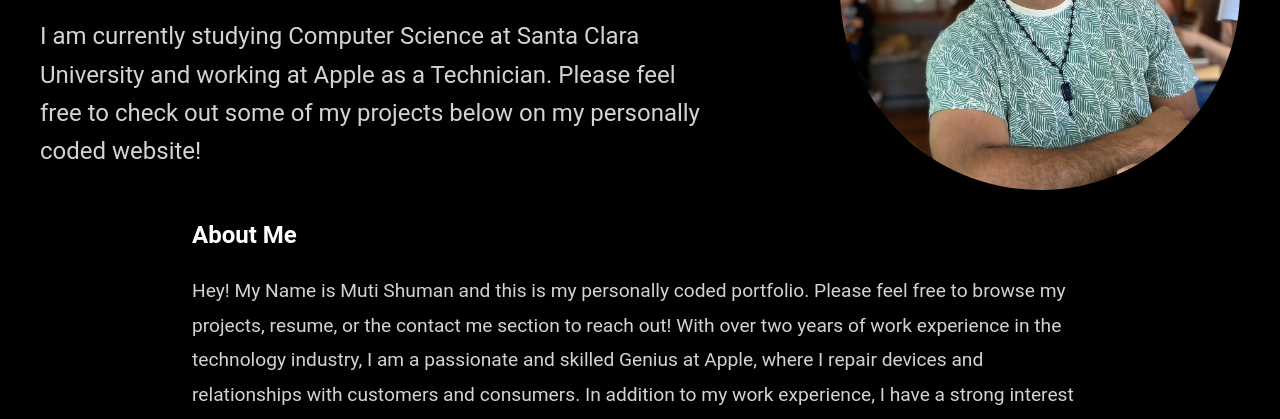
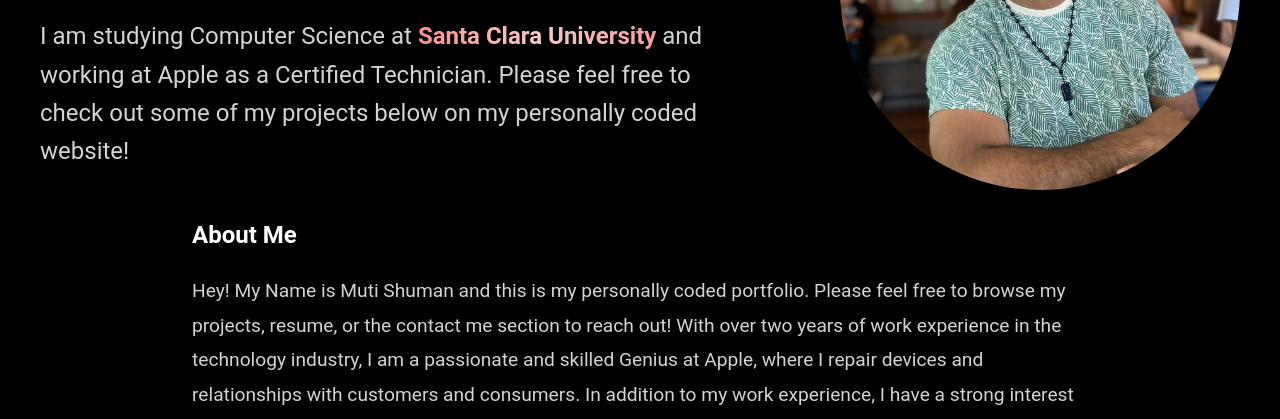
Before and after one commit to muti1967/Rpi-Web-Server, a plain HTML site: page index.html in a window 1280 px wide. Shown: the part 380-799 px from the top of the page. Drawn offline with nearby package versions, Linux system fonts and the light colour scheme.

Commit message:
Some smol tweaks

```diff
--- a/css/styles.css
+++ b/css/styles.css
@@ -466,6 +466,15 @@ section {
     margin-top: 10px;
     line-height: 1.6; /* Line height for readability */
 }
+.scu {
+    font-size: 1em;
+    line-height: 1.6; /* Line height for readability */
+    background: linear-gradient(90deg, rgb(255, 139, 139), rgb(247, 202, 202), rgb(247, 157, 157));
+    -webkit-background-clip: text;
+    -webkit-text-fill-color: transparent;
+    display: inline-block; /* Ensures gradient applies fully across text */
+}
+
 /* Initially hidden */
 #about {
     opacity: 0;
--- a/index.html
+++ b/index.html
@@ -82,8 +82,9 @@
             </a>
           </h1>
           <p class="intro-text">
-            I am currently studying Computer Science at Santa Clara University
-            and working at Apple as a Technician. Please feel free to check out
+            I am studying Computer Science at
+            <strong class="scu">Santa Clara University</strong>
+            and working at Apple as a Certified Technician. Please feel free to check out
             some of my projects below on my personally coded website!
           </p>
         </section>
@@ -147,6 +148,10 @@
             >
           </div>
           <div class="project-card">
+            <img src="files/gesture_device.JPG" alt="AI Gesture Recognition Device ">
+            <a href="/pages/aigestureproj.html" >AI Gesture Recognition Device</a>
+        </div>
+          <div class="project-card">
             <img
               src="files/autodeskdesign.png"
               alt="Auto Desk Design Challenge"
@@ -155,10 +160,7 @@
               >Auto Desk Design Challenge</a
             >
           </div>
-          <div class="project-card">
-            <img src="files/gesture_device.JPG" alt="AI Gesture Recognition Device ">
-            <a href="/pages/aigestureproj.html" >AI Gesture Recognition Device</a>
-        </div>
+
           </div>
         </div>
       </section>
```
Also changed, not shown: pages/rpiserverproj.html (+6 -2 lines).
